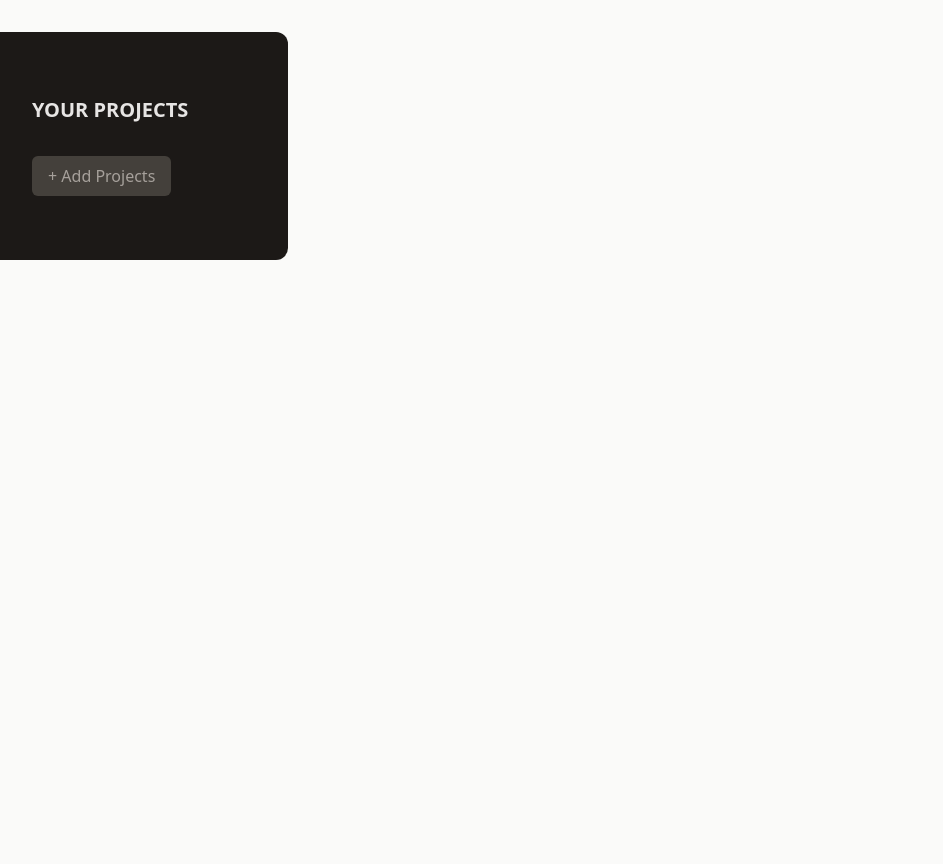
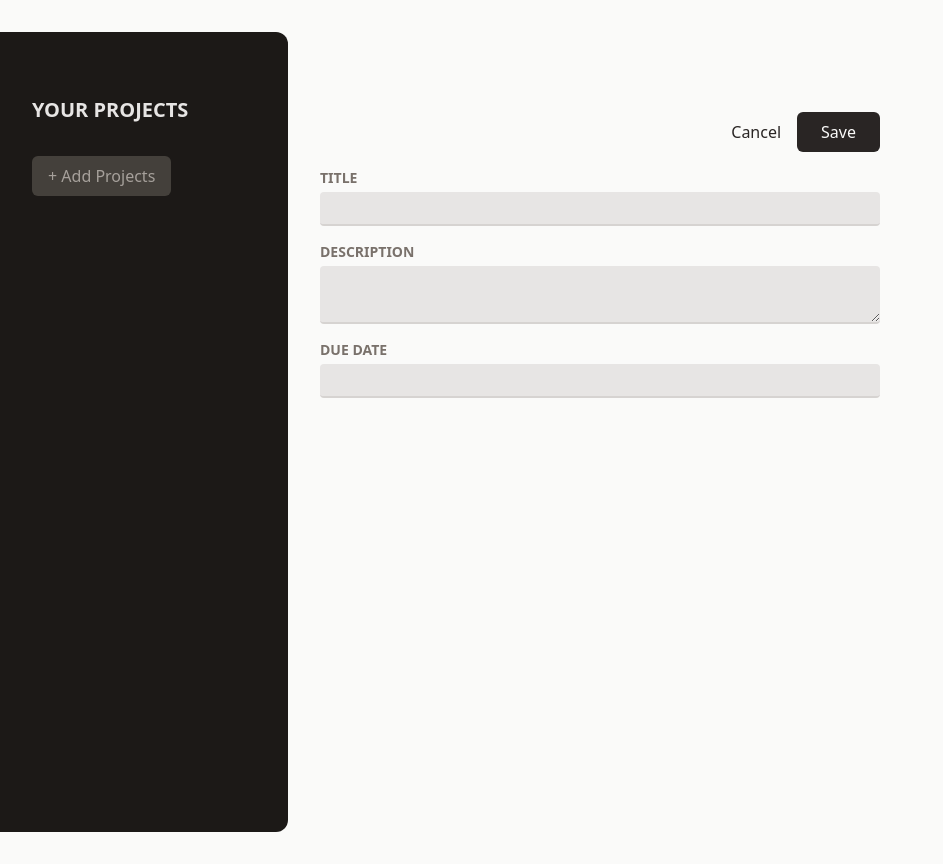
Before and after one commit to xhyasar/your-projetcs, a React (Vite) app: page / in a window 1280 px wide. Shown: the whole page, without its empty margins (0-943 px from the left). Built offline with nearby package versions, Linux system fonts and the light colour scheme.

Commit message:
Add NewProjects component and update App layout; enhance Input styling

```diff
--- a/src/App.jsx
+++ b/src/App.jsx
@@ -1,11 +1,13 @@
 import ProjectsSidebar from "./components/ProjectsSidebar.jsx";
+import NewProjects from "./components/NewProjects.jsx";
 
 function App() {
-  return (
-    <main className="h-screen my-8">
-      <ProjectsSidebar />
-    </main>
-  );
+    return (
+        <main className="h-screen my-8 flex gap-8">
+            <ProjectsSidebar/>
+            <NewProjects/>
+        </main>
+    );
 }
 
 export default App;
--- a/src/components/Input.jsx
+++ b/src/components/Input.jsx
@@ -1,8 +1,18 @@
 export default function Input({label, textarea, ...props}) {
-    return(
-        <p>
-            <label>{label}</label>
-            {textarea ? <textarea {...props} /> : <input {...props} />}
+    const classes = "w-full p-1 border-b-2 rounded-sm border-stone-300 bg-stone-200 text-stone-600 focus:outline-none focus:border-stone-600";
+    return (
+        <p className="flex flex-col gap-1 my-4">
+            <label className="text-sm font-bold uppercase text-stone-500">
+                {label}
+            </label>
+            {textarea ? (
+                <textarea
+                    className={classes}
+                    {...props}
+                />
+            ) : (
+                <input className={classes} {...props} />
+            )}
         </p>
     );
 }
--- a/src/components/NewProjects.jsx
+++ b/src/components/NewProjects.jsx
@@ -1,18 +1,18 @@
-import {Input} from "postcss";
+import Input from './Input.jsx';
 
 export default function NewProjects() {
-    return <div>
-        <menu>
+    return <div className="w-[35rem] mt-16">
+        <menu className="flex items-center justify-end gap-4 my-4">
             <li>
-                <button>Cancel</button>
+                <button className="text-stone-800 hover:text-stone-950">Cancel</button>
             </li>
             <li>
-                <button>Save</button>
+                <button className="px-6 py-2 rounded-md bg-stone-800 text-stone-50 hover:bg-stone-950">Save</button>
             </li>
         </menu>
         <div>
             <Input label="Title"/>
-            <Input label="Description"/>
+            <Input label="Description" textarea/>
             <Input label="Due Date"/>
         </div>
     </div>
```
